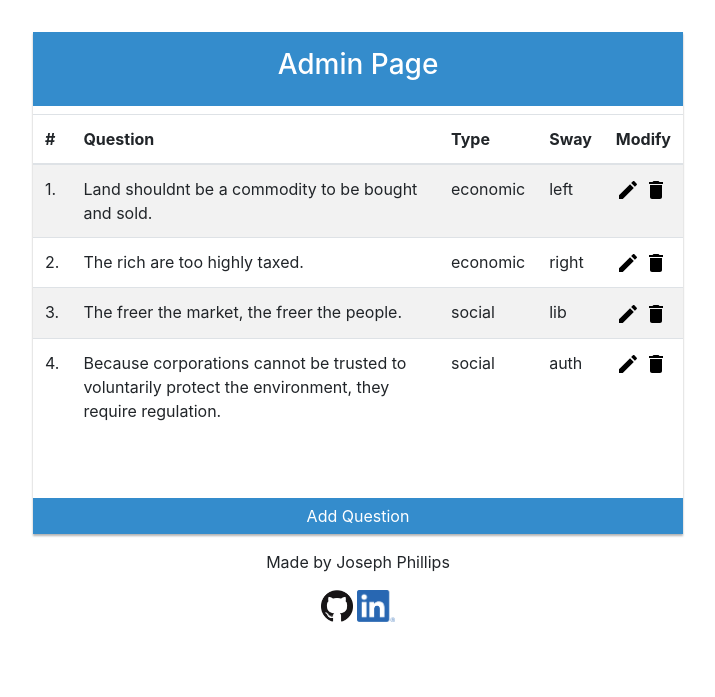
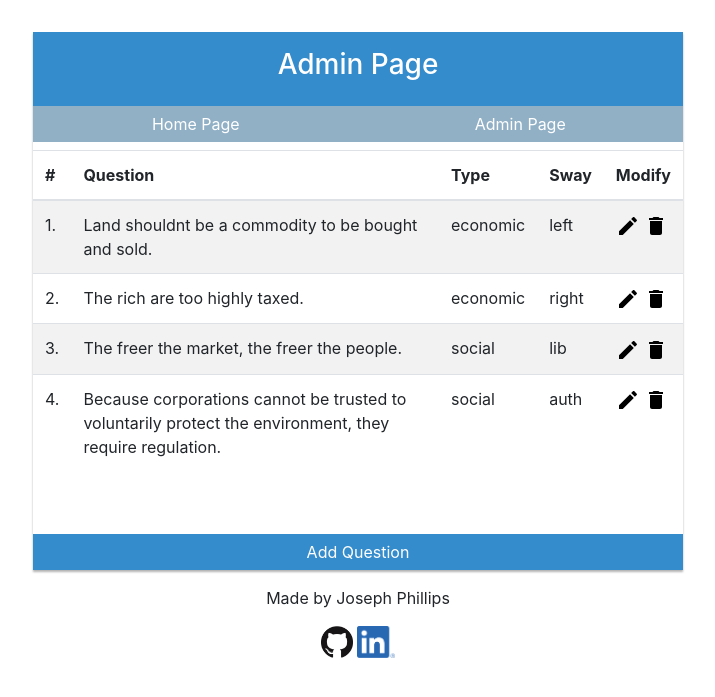
Before and after one commit to joe147258/political-compass-quiz, a Flask app: page /admin in a window 1280 px wide. Shown: the top 697 px of the page, without its empty margins (282-997 px from the left). Run offline with Flask 2, Linux system fonts and the light colour scheme; the visitor is signed in with stand-in values (Sample User, id 1); some libraries are stand-ins or nearby versions.

Commit message:
Continued Work on the admin page

```diff
--- a/controller/quiz_controller.py
+++ b/controller/quiz_controller.py
@@ -26,6 +26,19 @@ def finish():
 
     if not util.valid_params(x_value, y_value):
         return redirect('/')
+
+    # To ensure they stay within the boundries
+    if x_value > 485:
+        x_value = 485
+
+    if x_value < 15:
+        x_value = 15
+
+    if y_value < 35:
+        y_value = 35
+
+    if y_value > 505:
+        y_value = 505
 
     util.manipulate_image(x_value, y_value)
     path = 'static/images/image{0}{1}.png'
--- a/static/css/main.css
+++ b/static/css/main.css
@@ -1,6 +1,8 @@
 :root {
     --main: #348CCC;
-    --main-hover: #70aedb;
+    --main-hover: #24628e;
+    --secondary: #91B0C6;
+    --secondary-hover: #657B8A;
 }
 
 .main-container {
@@ -61,3 +63,13 @@
 .btn-primary:hover {
     background-color: var(--main-hover)!important;
 }
+.bg-secondary {
+    background-color: var(--secondary)!important;
+}
+.btn-secondary {
+    background-color: var(--secondary)!important;
+    border: none!important;
+}
+.btn-secondary:hover {
+    background-color: var(--secondary-hover)!important;
+}
--- a/templates/admin.html
+++ b/templates/admin.html
@@ -23,8 +23,10 @@
                 <td>{{question_list[i]['type']}}</td>
                 <td>{{question_list[i]['sway']}}</td>
                 <td>
-                   <a href="#" onclick="editQuestion('{{i}}')"><img src="{{ url_for('static', filename='icons/edit-24px.svg')}}" /></a>
-                   <a href="#" onclick="editQuestion('{{i}}')"><img src="{{ url_for('static', filename='icons/delete-24px.svg')}}" /></a>
+                    <a href="#" onclick="editQuestion('{{i}}')"><img
+                            src="{{ url_for('static', filename='icons/edit-24px.svg')}}" /></a>
+                    <a href="#" onclick="editQuestion('{{i}}')"><img
+                            src="{{ url_for('static', filename='icons/delete-24px.svg')}}" /></a>
                 </td>
             </tr>
             {%endfor%}
@@ -33,7 +35,45 @@
 </div>
 <div class="position-relative" style="height: 10%;">
     <div class="div-footer w-100">
-        <button class="btn btn-primary square btn-block" onclick="addQuestion()">Add Question</button>
+        <button class="btn btn-primary square btn-block" data-toggle="modal" data-target="#form-modal">Add Question</button>
+    </div>
+</div>
+<div class="modal" id="form-modal" tabindex="-1" role="dialog">
+    <div class="modal-dialog" role="document">
+        <div class="modal-content">
+            <div class="modal-header">
+                <h5 class="modal-title" id="form-title">New Question</h5>
+                <button type="button" class="close" data-dismiss="modal">
+                    <span>&times;</span>
+                </button>
+            </div>
+            <div class="modal-body">
+                <form>
+                    <div class="form-group">
+                        <label class="col-form-label">Question:</label>
+                        <textarea class="form-control" id="message-text"></textarea>
+                    </div>
+                    <div class="form-group">
+                        <label class="col-form-label">Type:</label>
+                        <select name="type" form="new_ques" id="type_select" class="custom-select">
+                            <option value="economic">Economic</option>
+                            <option value="social">Social</option>
+                        </select>
+                    </div>
+                    <div class="form-group">
+                        <label class="col-form-label">Sway:</label>
+                        <select name="sway" form="new_ques" class="custom-select ">
+                            <option id="sway1" value="left">Left</option>
+                            <option id="sway2" value="right">Right</option>
+                        </select>
+                    </div>
+                </form>
+            </div>
+            <div class="modal-footer">
+                <button type="button" class="btn btn-primary" data-dismiss="modal">Close</button>
+                <button type="button" class="btn btn-primary">Add Question</button>
+            </div>
+        </div>
     </div>
 </div>
 {% endblock %}
--- a/templates/layout.html
+++ b/templates/layout.html
@@ -8,8 +8,12 @@
 </head>
 <body>
     <div class="m-auto main-container">
-        <div class="p-3 mb-2 bg-primary text-white text-center">
+        <div class="p-3 mb-0 bg-primary text-white text-center">
             <h3>{% block header %}{% endblock %}</h3>
+        </div>
+        <div class="btn-group btn-block mt-0 mb-2">
+            <a href="/" type="button" class="btn btn-secondary square w-50">Home Page</a>
+            <a href="/admin" type="button" class="btn btn-secondary square w-50">Admin Page</a>
         </div>
         <div class="inner-container">
             {% block content %}{% endblock %}
--- a/templates/login.html
+++ b/templates/login.html
@@ -17,5 +17,4 @@
     <input class="btn btn-primary square form-control" type='submit' name='submit' value="Login" />
   </div>
 </form>
-
 {% endblock %}
```
Also changed, not shown: readme.md. Lines whose indentation alone changed are shown as unchanged.
